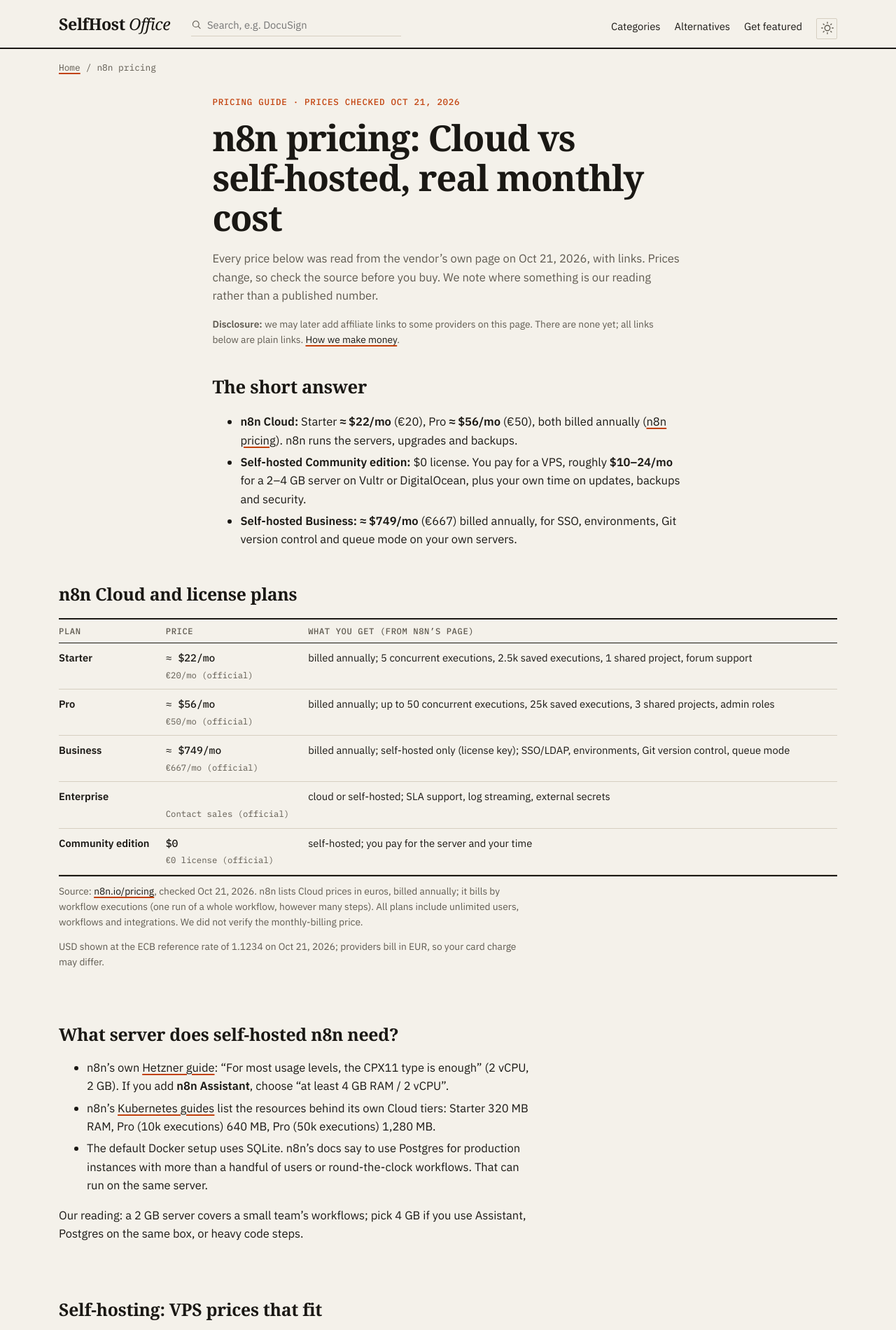
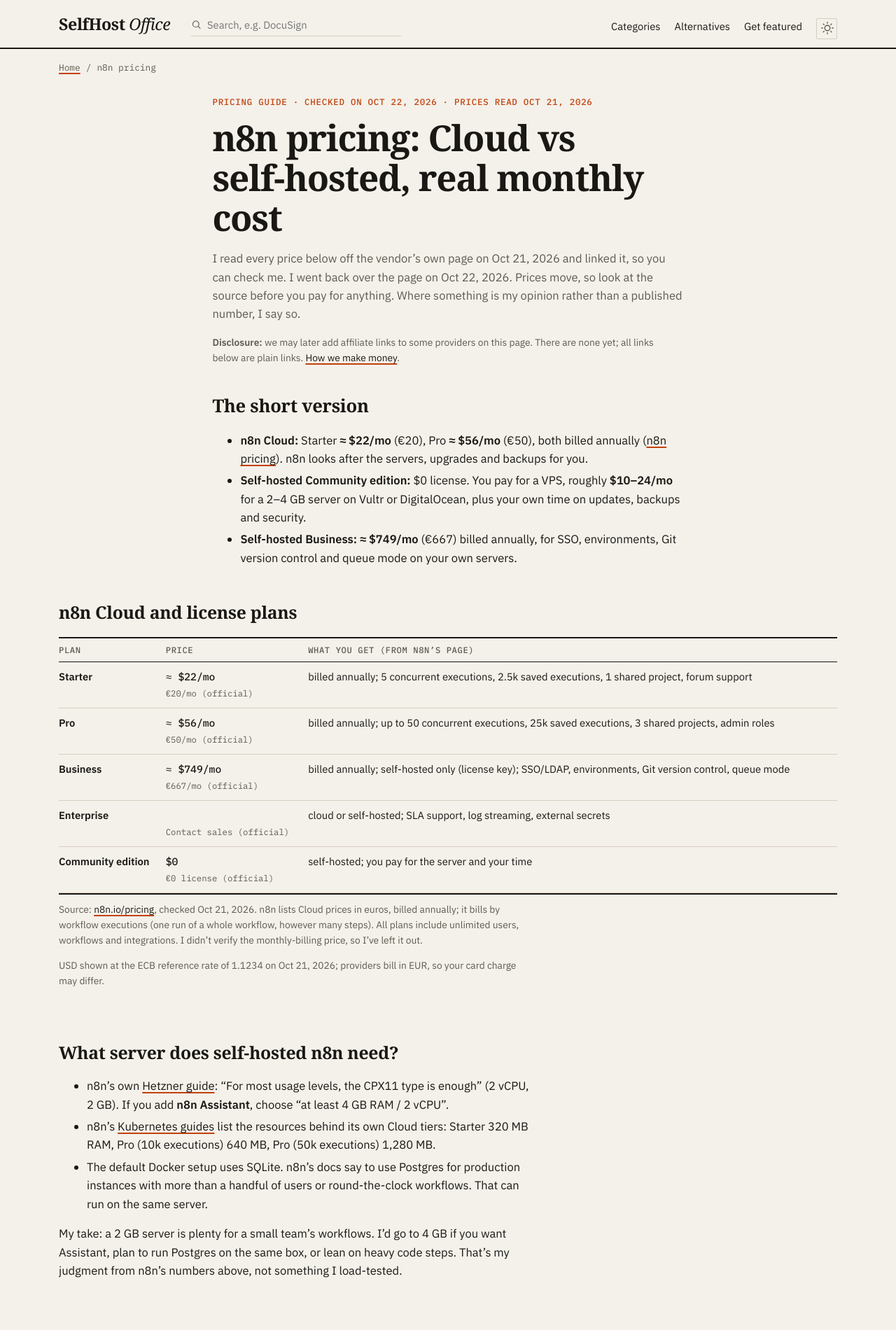
Before and after one commit to selfhostoffice/site, an Astro site: page /pricing/n8n in a window 1280 px wide. Shown: the top 1900 px of the page at 70% size. Built offline with nearby package versions, Linux system fonts and the light colour scheme; Astro itself is replaced by a stand-in of ours.

Commit message:
n8n pricing: first-person human copy pass, reviewed Oct 22 2026

```diff
--- a/src/pages/pricing/n8n.astro
+++ b/src/pages/pricing/n8n.astro
@@ -44,14 +44,14 @@
 ---
 <Base title="n8n pricing (Oct 2026): Cloud vs self-hosted, real monthly cost" description="n8n Cloud costs about $22–56/mo (€20–50) billed annually; self-hosting is free but needs a server from ~$10/mo. Verified prices from n8n, Hetzner, DigitalOcean and Vultr, checked Oct 2026." schema={schema} crumbs={[['Home', '/'], ['n8n pricing', '/pricing/n8n/']]}>
 <div class="wrap page-head prose">
-  <span class="eyebrow">Pricing guide · prices checked Oct 21, 2026</span>
+  <span class="eyebrow">Pricing guide · Checked on Oct 22, 2026 · prices read Oct 21, 2026</span>
   <h1>n8n pricing: Cloud vs self-hosted, real monthly cost</h1>
-  <p class="muted">Every price below was read from the vendor’s own page on {CHECKED}, with links. Prices change, so check the source before you buy. We note where something is our reading rather than a published number.</p>
+  <p class="muted">I read every price below off the vendor’s own page on {CHECKED} and linked it, so you can check me. I went back over the page on Oct 22, 2026. Prices move, so look at the source before you pay for anything. Where something is my opinion rather than a published number, I say so.</p>
   <p class="note"><b>Disclosure:</b> we may later add affiliate links to some providers on this page. There are none yet; all links below are plain links. <a href="/disclosure/">How we make money</a>.</p>
 
-  <h2>The short answer</h2>
+  <h2>The short version</h2>
   <ul>
-    <li><b>n8n Cloud:</b> Starter <b>≈ $22/mo</b> (€20), Pro <b>≈ $56/mo</b> (€50), both billed annually (<a href={S.pricing}>n8n pricing</a>). n8n runs the servers, upgrades and backups.</li>
+    <li><b>n8n Cloud:</b> Starter <b>≈ $22/mo</b> (€20), Pro <b>≈ $56/mo</b> (€50), both billed annually (<a href={S.pricing}>n8n pricing</a>). n8n looks after the servers, upgrades and backups for you.</li>
     <li><b>Self-hosted Community edition:</b> $0 license. You pay for a VPS, roughly <b>$10–24/mo</b> for a 2–4 GB server on Vultr or DigitalOcean, plus your own time on updates, backups and security.</li>
     <li><b>Self-hosted Business:</b> <b>≈ $749/mo</b> (€667) billed annually, for SSO, environments, Git version control and queue mode on your own servers.</li>
   </ul>
@@ -63,7 +63,7 @@
 <thead><tr><th scope="col">Plan</th><th scope="col">Price</th><th scope="col">What you get (from n8n’s page)</th></tr></thead>
 <tbody>{cloud.map(c => <tr><th scope="row">{c.plan}</th><td><b class="usd">{c.usd}</b><br /><small class="eur">{c.price} (official)</small></td><td>{c.note}</td></tr>)}</tbody>
 </table></div>
-<p class="note">Source: <a href={S.pricing}>n8n.io/pricing</a>, checked {CHECKED}. n8n lists Cloud prices in euros, billed annually; it bills by workflow executions (one run of a whole workflow, however many steps). All plans include unlimited users, workflows and integrations. We did not verify the monthly-billing price.</p>
+<p class="note">Source: <a href={S.pricing}>n8n.io/pricing</a>, checked {CHECKED}. n8n lists Cloud prices in euros, billed annually; it bills by workflow executions (one run of a whole workflow, however many steps). All plans include unlimited users, workflows and integrations. I didn’t verify the monthly-billing price, so I’ve left it out.</p>
 <p class="note">{FX_NOTE}</p>
 </div></section>
 
@@ -75,7 +75,7 @@
   <li>n8n’s <a href={S.awsDoc}>Kubernetes guides</a> list the resources behind its own Cloud tiers: Starter 320 MB RAM, Pro (10k executions) 640 MB, Pro (50k executions) 1,280 MB.</li>
   <li>The default Docker setup uses SQLite. n8n’s docs say to use Postgres for production instances with more than a handful of users or round-the-clock workflows. That can run on the same server.</li>
 </ul>
-<p>Our reading: a 2 GB server covers a small team’s workflows; pick 4 GB if you use Assistant, Postgres on the same box, or heavy code steps.</p>
+<p>My take: a 2 GB server is plenty for a small team’s workflows. I’d go to 4 GB if you want Assistant, plan to run Postgres on the same box, or lean on heavy code steps. That’s my judgment from n8n’s numbers above, not something I load-tested.</p>
 </div>
 </div></section>
 
@@ -95,10 +95,10 @@
   <li><b>A 4 GB self-hosted server:</b> $20/mo (Vultr Regular) or $24/mo (DigitalOcean Basic), before backups.</li>
   <li><b>A 2 GB self-hosted server:</b> $10/mo (Vultr Regular) or $12/mo (DigitalOcean Basic).</li>
 </ul>
-<p>The server bill alone is close to Starter. Self-hosting saves money mainly when you would otherwise need Pro’s limits, or when you run many workflows: Community edition has no execution quota of its own, so your limit is the server.</p>
+<p>Here’s what surprised me: the server bill on its own is close to the price of Starter. So if Starter’s limits fit you, I don’t think self-hosting is worth it just to save money. It starts to pay off when you’d otherwise need Pro, or when you run a lot of workflows, because Community edition has no execution quota of its own. The server is your only limit.</p>
 
 <h2>License: the Sustainable Use License</h2>
-<p>n8n is “fair-code”, not OSI open source. Its <a href={S.license}>Sustainable Use License</a> lets you use and modify n8n “only for your own internal business purposes or for non-commercial or personal use”, and distribute it only “free of charge for non-commercial purposes”. Files marked <code>.ee</code> need a paid Enterprise license. Running n8n for your own company is fine; reselling it as a hosted service to clients is not. Read the license or ask n8n if you are unsure.</p>
+<p>n8n is “fair-code”, not OSI open source. Its <a href={S.license}>Sustainable Use License</a> lets you use and modify n8n “only for your own internal business purposes or for non-commercial or personal use”, and distribute it only “free of charge for non-commercial purposes”. Files marked <code>.ee</code> need a paid Enterprise license. As I read it, running n8n for your own company is fine and reselling it to clients as a hosted service is not. I’m not a lawyer, so if your case is borderline, read the license yourself or ask n8n.</p>
 
 <h2>What you give up by self-hosting</h2>
 <p>From n8n’s <a href={S.editions}>edition comparison</a>, the free Community edition does not include:</p>
@@ -108,8 +108,8 @@
   <li>SSO (SAML, LDAP), external secrets, log streaming</li>
   <li>Git version control, multi-main mode, external storage for binary data</li>
 </ul>
-<p>Registering your instance by email (free) adds folders, debug in editor and custom execution data. You also take on the work: n8n’s own guide says self-hosting “requires technical knowledge” and recommends n8n Cloud if you aren’t experienced at managing servers, since “mistakes can lead to data loss, security issues, and downtime”. n8n ships a new minor version most weeks, so plan for updates.</p>
-<p>Some things go the other way: per n8n’s pricing page, running bash scripts and custom nodes are only available self-hosted.</p>
+<p>Registering your instance by email (free) adds folders, debug in editor and custom execution data. You also take on the work: n8n’s own guide says self-hosting “requires technical knowledge” and recommends n8n Cloud if you aren’t experienced at managing servers, since “mistakes can lead to data loss, security issues, and downtime”. n8n ships a new minor version most weeks, so budget real time for updates. Honestly, that upkeep is the part people underestimate.</p>
+<p>It isn’t all loss, though. Per n8n’s pricing page, running bash scripts and custom nodes only works self-hosted.</p>
 
 <h2>FAQ</h2>
 {faq.map(f => <><h3>{f.q}</h3><p>{f.a}</p></>)}
```
